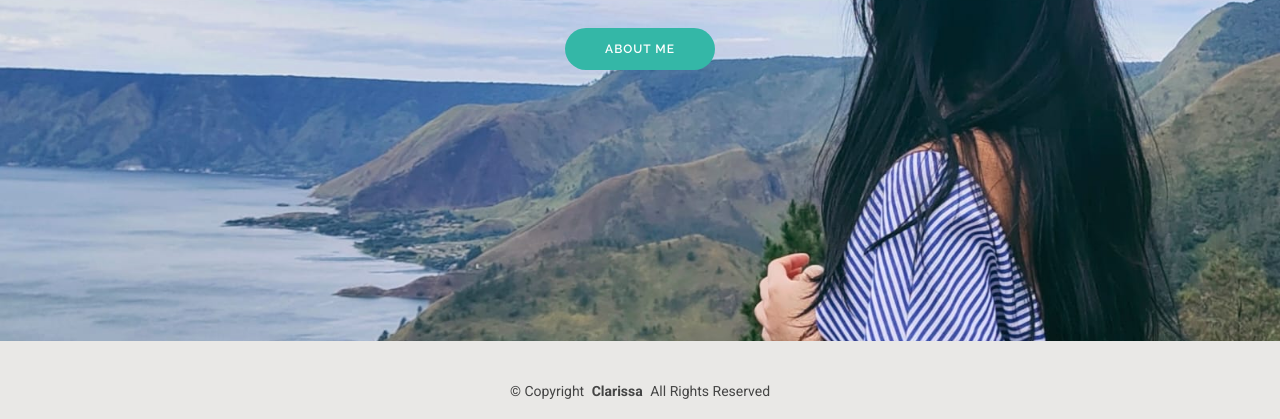
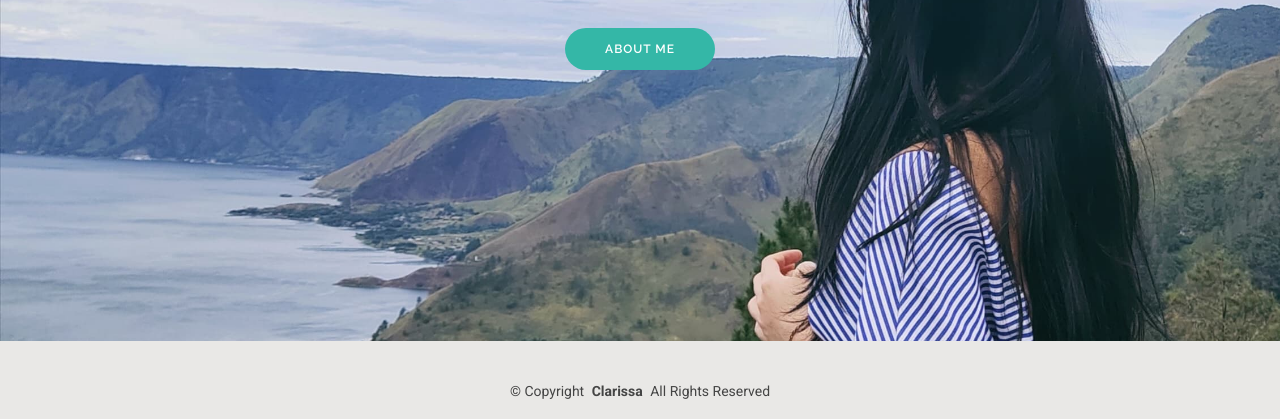
Before and after one commit to Clarissa-beep/portfolio, a plain HTML site: page index.html in a window 1280 px wide. Shown: the part 460-879 px from the top of the page. Drawn offline with Linux system fonts and the light colour scheme.

Commit message:
Update index.html

```diff
--- a/index.html
+++ b/index.html
@@ -73,7 +73,7 @@
     <!-- Hero Section -->
     <section id="hero" class="hero section">
 
-      <img src="assets/img/1.jpg" alt="" data-aos="fade-in">
+      <img src="assets/img/2.jpg" alt="" data-aos="fade-in">
 
       <div class="container text-center" data-aos="zoom-out" data-aos-delay="100">
         <div class="row justify-content-center">
```
